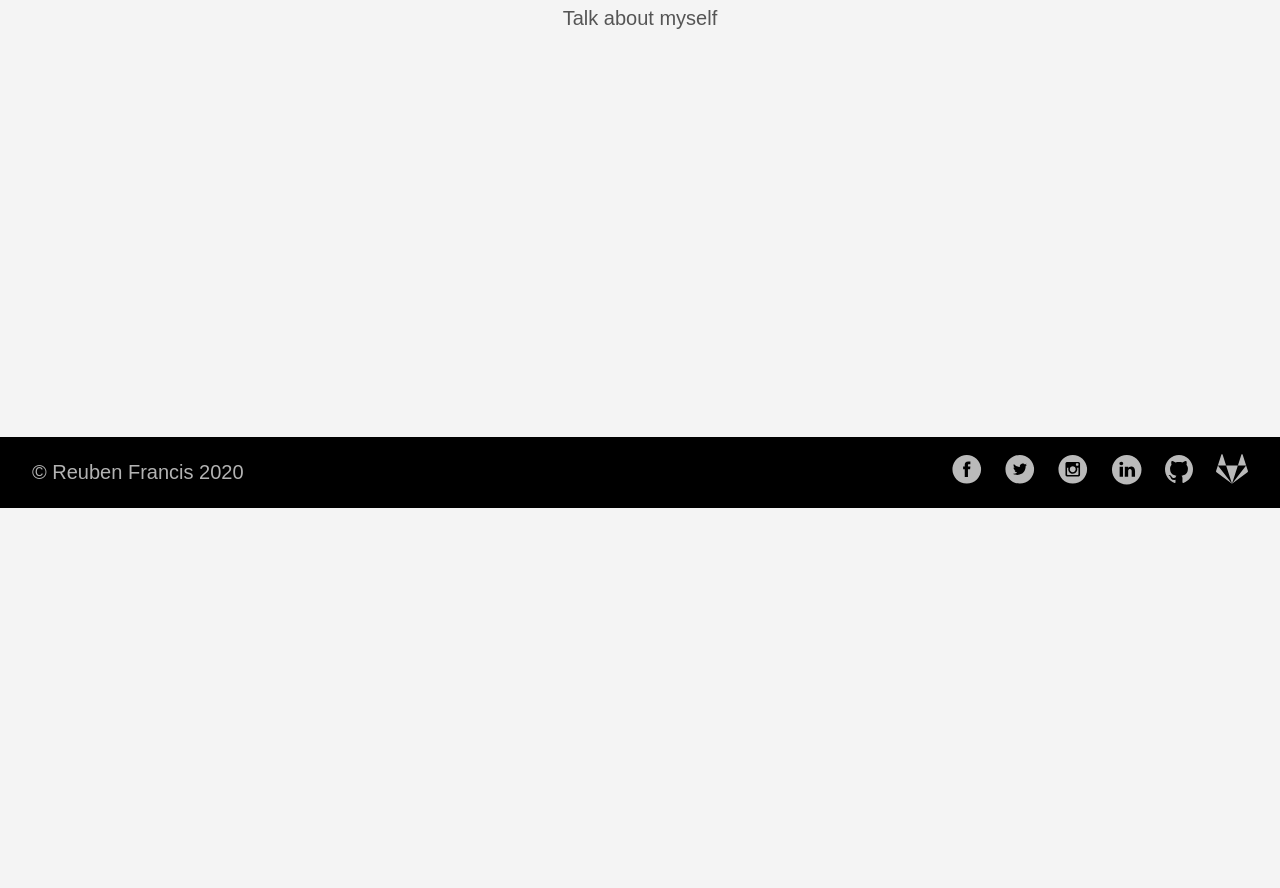
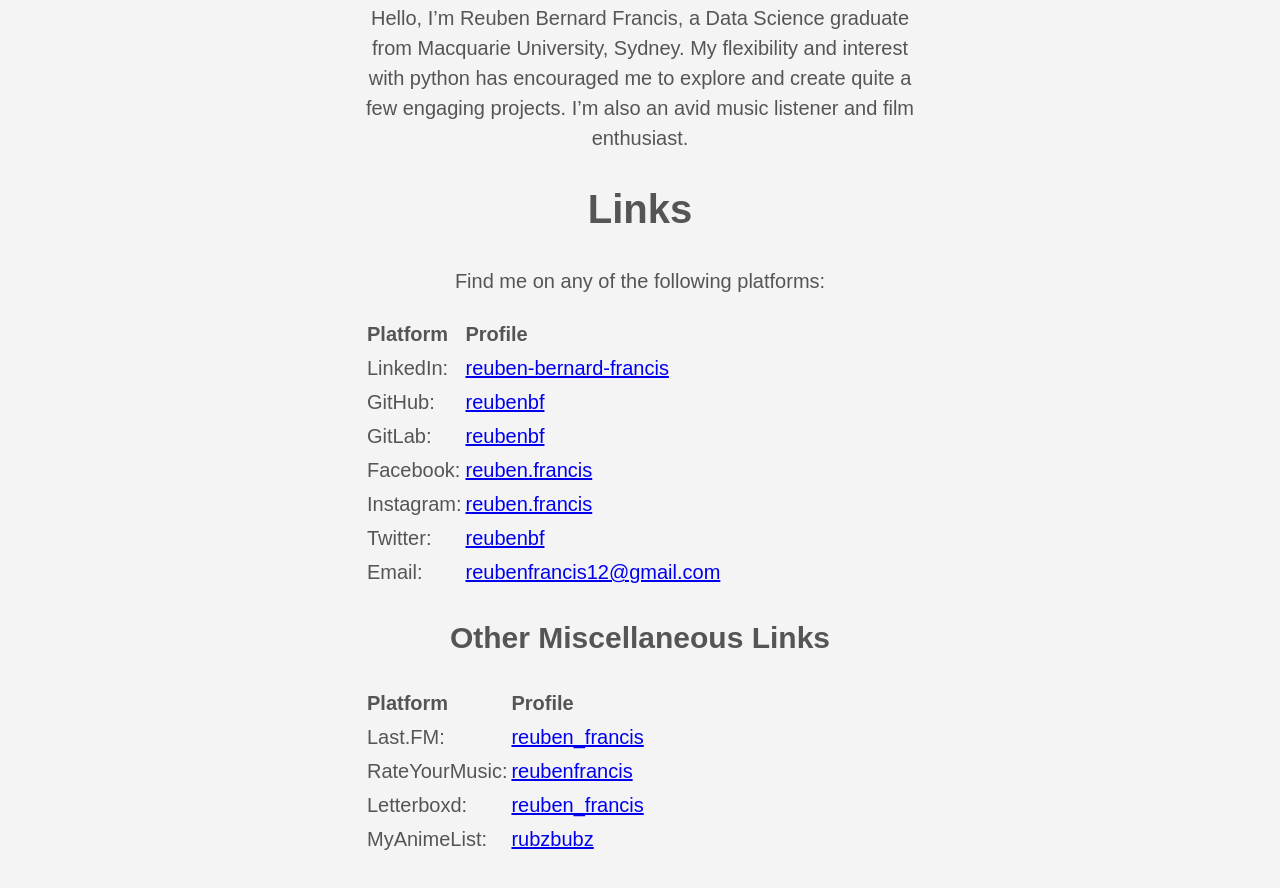
Before and after one commit to reubenbf/Reuben_Portfolio, a plain HTML site: page about/index.html in a window 1280 px wide. Shown: the part 1058-1946 px from the top of the page. Before the commit the page ends 1566 px from the top, so only its background shows below. Drawn offline with Linux system fonts and the light colour scheme.

Commit message:
updated About page

```diff
--- a/about/index.html
+++ b/about/index.html
@@ -34,14 +34,14 @@
 
 
     <meta property="og:title" content="About" />
-<meta property="og:description" content="This is the description part of the website" />
+<meta property="og:description" content="Get to know me and my socials 😊" />
 <meta property="og:type" content="website" />
 <meta property="og:url" content="https://reubenbf.github.io/Reuben_Portfolio/about/" />
 
 <meta itemprop="name" content="About">
-<meta itemprop="description" content="This is the description part of the website"><meta name="twitter:card" content="summary"/>
+<meta itemprop="description" content="Get to know me and my socials 😊"><meta name="twitter:card" content="summary"/>
 <meta name="twitter:title" content="About"/>
-<meta name="twitter:description" content="This is the description part of the website"/>
+<meta name="twitter:description" content="Get to know me and my socials 😊"/>
 
 
   </head>
@@ -157,7 +157,7 @@
         </h1>
 
           <h2 class="fw1 f5 f3-l white-80 measure-wide-l center lh-copy mt3 mb4">
-            This is the description part of the website
+            Get to know me and my socials 😊
           </h2>
 
       </div>
@@ -172,7 +172,74 @@
     <img src="https://reubenbf.github.io/Reuben_Portfolio/images/profile.jpg"/>
 </figure>
 
-<p>Talk about myself</p>
+<p>Hello, I&rsquo;m Reuben Bernard Francis, a Data Science graduate from Macquarie University, Sydney. My flexibility and interest with python has encouraged me to explore and create quite a few engaging projects. I&rsquo;m also an avid music listener and film enthusiast.</p>
+<h1 id="links">Links</h1>
+<p>Find me on any of the following platforms:</p>
+<table>
+<thead>
+<tr>
+<th align="left">Platform</th>
+<th align="left">Profile</th>
+</tr>
+</thead>
+<tbody>
+<tr>
+<td align="left">LinkedIn:</td>
+<td align="left"><a href="https://www.linkedin.com/in/reuben-bernard-francis/">reuben-bernard-francis</a></td>
+</tr>
+<tr>
+<td align="left">GitHub:</td>
+<td align="left"><a href="https://github.com/reubenbf">reubenbf</a></td>
+</tr>
+<tr>
+<td align="left">GitLab:</td>
+<td align="left"><a href="https://gitlab.com/reubenbf">reubenbf</a></td>
+</tr>
+<tr>
+<td align="left">Facebook:</td>
+<td align="left"><a href="https://www.facebook.com/reuben.francis">reuben.francis</a></td>
+</tr>
+<tr>
+<td align="left">Instagram:</td>
+<td align="left"><a href="https://www.instagram.com/reuben.francis/">reuben.francis</a></td>
+</tr>
+<tr>
+<td align="left">Twitter:</td>
+<td align="left"><a href="https://twitter.com/reubenbf">reubenbf</a></td>
+</tr>
+<tr>
+<td align="left">Email:</td>
+<td align="left"><a href="mailto:reubenfrancis12@gmail.com">reubenfrancis12@gmail.com</a></td>
+</tr>
+</tbody>
+</table>
+<h2 id="other-miscellaneous-links">Other Miscellaneous Links</h2>
+<table>
+<thead>
+<tr>
+<th align="left">Platform</th>
+<th align="left">Profile</th>
+</tr>
+</thead>
+<tbody>
+<tr>
+<td align="left">Last.FM:</td>
+<td align="left"><a href="https://www.last.fm/user/reuben_francis">reuben_francis</a></td>
+</tr>
+<tr>
+<td align="left">RateYourMusic:</td>
+<td align="left"><a href="https://rateyourmusic.com/~reubenfrancis">reubenfrancis</a></td>
+</tr>
+<tr>
+<td align="left">Letterboxd:</td>
+<td align="left"><a href="https://letterboxd.com/reuben_francis/">reuben_francis</a></td>
+</tr>
+<tr>
+<td align="left">MyAnimeList:</td>
+<td align="left"><a href="https://myanimelist.net/profile/rubzbubz">rubzbubz</a></td>
+</tr>
+</tbody>
+</table>
 </section>
     <section class="flex-ns flex-wrap justify-around mt5">
 
```
